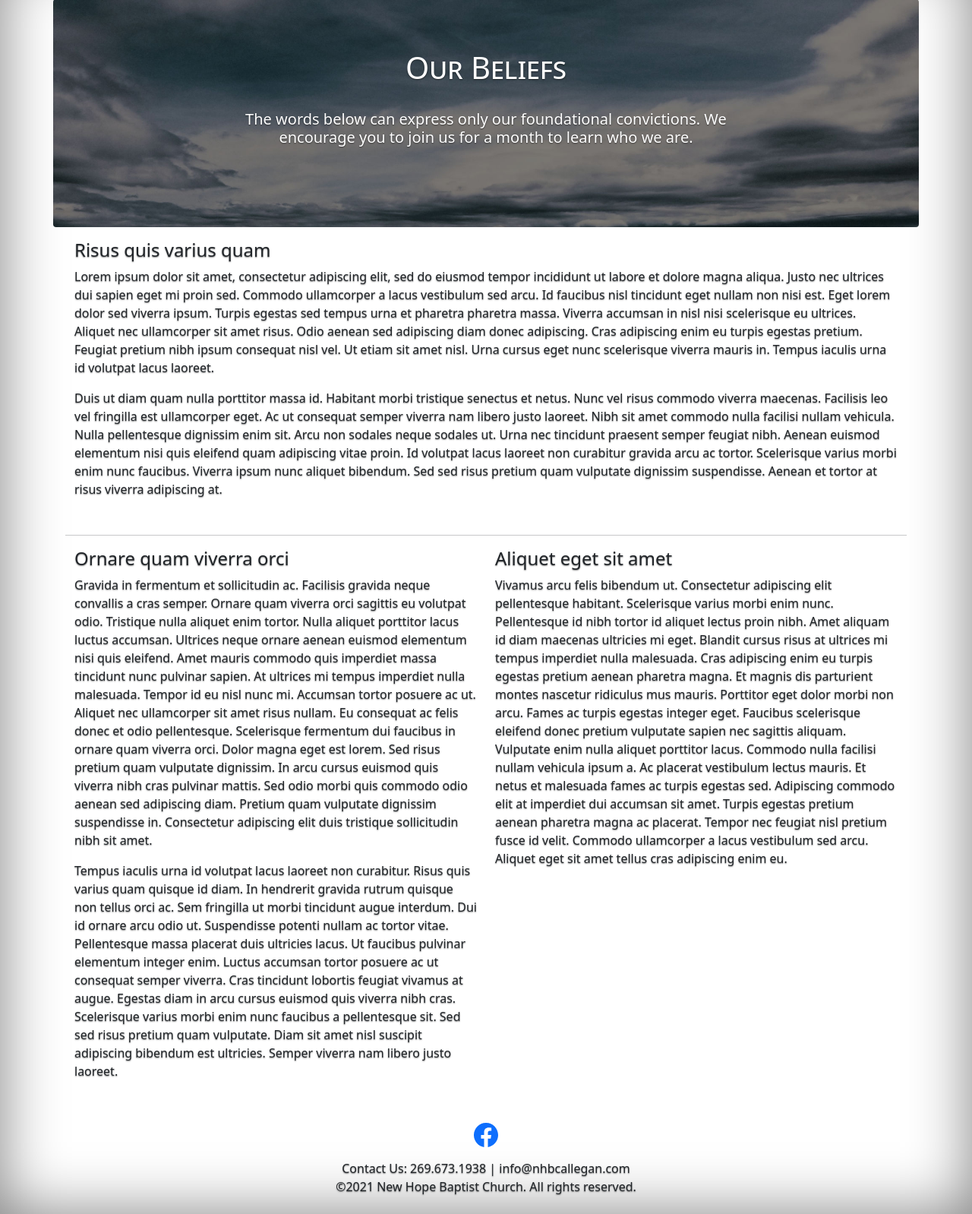
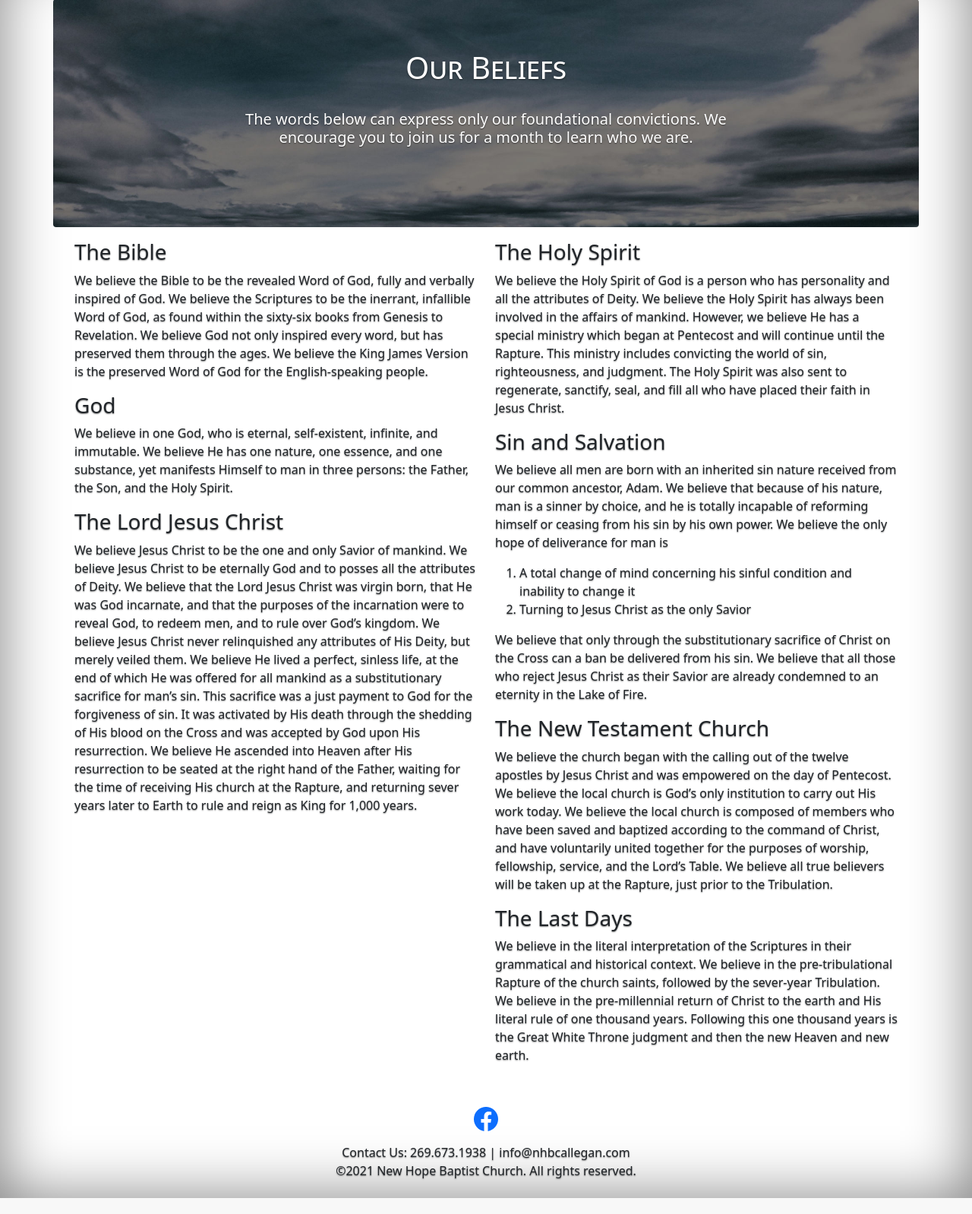
Before and after one commit to youngmcdev/newhope, a Flask app: page /introduction in a window 1280 px wide. Shown: the part 57-1655 px from the top of the page at 76% size. After the commit the page ends 1634 px from the top, so only its background shows below. Run offline with Flask 2, Linux system fonts and the light colour scheme; parts of the project's set-up code (start-up, migrations or seed data) failed here and were passed over; some libraries are stand-ins or nearby versions.

Commit message:
[develop]: Added the text for "our beliefs"

```diff
--- a/app/templates/introduction.html
+++ b/app/templates/introduction.html
@@ -10,65 +10,32 @@
     <div class="col-lg-2"></div>
 </div>
 <div class="row p-3 rounded">
-    <div class="col-12">
-        <h4>Risus quis varius quam</h4>
+    <div class="col-md-6">
+        <h3>The Bible</h3>
         <p>
-        Lorem ipsum dolor sit amet, consectetur adipiscing elit, sed do eiusmod tempor incididunt ut labore et dolore
-        magna aliqua. Justo nec ultrices dui sapien eget mi proin sed. Commodo ullamcorper a lacus vestibulum sed arcu.
-        Id faucibus nisl tincidunt eget nullam non nisi est. Eget lorem dolor sed viverra ipsum. Turpis egestas sed
-        tempus urna et pharetra pharetra massa. Viverra accumsan in nisl nisi scelerisque eu ultrices. Aliquet nec
-        ullamcorper sit amet risus. Odio aenean sed adipiscing diam donec adipiscing. Cras adipiscing enim eu turpis
-        egestas pretium. Feugiat pretium nibh ipsum consequat nisl vel. Ut etiam sit amet nisl. Urna cursus eget nunc
-        scelerisque viverra mauris in. Tempus iaculis urna id volutpat lacus laoreet.
+            We believe the Bible to be the revealed Word of God, fully and verbally inspired of God. We believe the Scriptures to be the inerrant, infallible Word of God, as found within the sixty-six books from Genesis to Revelation. We believe God not only inspired every word, but has preserved them through the ages. We believe the King James Version is the preserved Word of God for the English-speaking people.
         </p>
+        <h3>God</h3>
         <p>
-        Duis ut diam quam nulla porttitor massa id. Habitant morbi tristique senectus et netus. Nunc vel risus commodo
-        viverra maecenas. Facilisis leo vel fringilla est ullamcorper eget. Ac ut consequat semper viverra nam libero
-        justo laoreet. Nibh sit amet commodo nulla facilisi nullam vehicula. Nulla pellentesque dignissim enim sit. Arcu
-        non sodales neque sodales ut. Urna nec tincidunt praesent semper feugiat nibh. Aenean euismod elementum nisi
-        quis eleifend quam adipiscing vitae proin. Id volutpat lacus laoreet non curabitur gravida arcu ac tortor.
-        Scelerisque varius morbi enim nunc faucibus. Viverra ipsum nunc aliquet bibendum. Sed sed risus pretium quam
-        vulputate dignissim suspendisse. Aenean et tortor at risus viverra adipiscing at.
+            We believe in one God, who is eternal, self-existent, infinite, and immutable. We believe He has one nature, one essence, and one substance, yet manifests Himself to man in three persons: the Father, the Son, and the Holy Spirit.
         </p>
-    </div>
-    </div>
-    <div class="row p-3 rounded">
-    <hr />
-    <div class="col-md-6">
-        <h4>Ornare quam viverra orci</h4>
-        <p>
-        Gravida in fermentum et sollicitudin ac. Facilisis gravida neque convallis a cras semper. Ornare quam viverra
-        orci sagittis eu volutpat odio. Tristique nulla aliquet enim tortor. Nulla aliquet porttitor lacus luctus
-        accumsan. Ultrices neque ornare aenean euismod elementum nisi quis eleifend. Amet mauris commodo quis imperdiet
-        massa tincidunt nunc pulvinar sapien. At ultrices mi tempus imperdiet nulla malesuada. Tempor id eu nisl nunc
-        mi. Accumsan tortor posuere ac ut. Aliquet nec ullamcorper sit amet risus nullam. Eu consequat ac felis donec et
-        odio pellentesque. Scelerisque fermentum dui faucibus in ornare quam viverra orci. Dolor magna eget est lorem.
-        Sed risus pretium quam vulputate dignissim. In arcu cursus euismod quis viverra nibh cras pulvinar mattis. Sed
-        odio morbi quis commodo odio aenean sed adipiscing diam. Pretium quam vulputate dignissim suspendisse in.
-        Consectetur adipiscing elit duis tristique sollicitudin nibh sit amet.
-        </p>
-        <p>
-        Tempus iaculis urna id volutpat lacus laoreet non curabitur. Risus quis varius quam quisque id diam. In
-        hendrerit gravida rutrum quisque non tellus orci ac. Sem fringilla ut morbi tincidunt augue interdum. Dui id
-        ornare arcu odio ut. Suspendisse potenti nullam ac tortor vitae. Pellentesque massa placerat duis ultricies
-        lacus. Ut faucibus pulvinar elementum integer enim. Luctus accumsan tortor posuere ac ut consequat semper
-        viverra. Cras tincidunt lobortis feugiat vivamus at augue. Egestas diam in arcu cursus euismod quis viverra nibh
-        cras. Scelerisque varius morbi enim nunc faucibus a pellentesque sit. Sed sed risus pretium quam vulputate. Diam
-        sit amet nisl suscipit adipiscing bibendum est ultricies. Semper viverra nam libero justo laoreet.
-        </p>
+        <h3>The Lord Jesus Christ</h3>
+        <p>We believe Jesus Christ to be the one and only Savior of mankind. We believe Jesus Christ to be eternally God and to posses all the attributes of Deity. We believe that the Lord Jesus Christ was virgin born, that He was God incarnate, and that the purposes of the incarnation were to reveal God, to redeem men, and to rule over God’s kingdom. We believe Jesus Christ never relinquished any attributes of His Deity, but merely veiled them. We believe He lived a perfect, sinless life, at the end of which He was offered for all mankind as a substitutionary sacrifice for man’s sin. This sacrifice was a just payment to God for the forgiveness of sin. It was activated by His death through the shedding of His blood on the Cross and was accepted by God upon His resurrection. We believe He ascended into Heaven after His resurrection to be seated at the right hand of the Father, waiting for the time of receiving His church at the Rapture, and returning sever years later to Earth to rule and reign as King for 1,000 years.</p>
     </div>
     <div class="col-md-6">
-        <h4>Aliquet eget sit amet</h4>
-        Vivamus arcu felis bibendum ut. Consectetur adipiscing elit pellentesque habitant. Scelerisque varius morbi enim
-        nunc. Pellentesque id nibh tortor id aliquet lectus proin nibh. Amet aliquam id diam maecenas ultricies mi eget.
-        Blandit cursus risus at ultrices mi tempus imperdiet nulla malesuada. Cras adipiscing enim eu turpis egestas
-        pretium aenean pharetra magna. Et magnis dis parturient montes nascetur ridiculus mus mauris. Porttitor eget
-        dolor morbi non arcu. Fames ac turpis egestas integer eget. Faucibus scelerisque eleifend donec pretium
-        vulputate sapien nec sagittis aliquam. Vulputate enim nulla aliquet porttitor lacus. Commodo nulla facilisi
-        nullam vehicula ipsum a. Ac placerat vestibulum lectus mauris. Et netus et malesuada fames ac turpis egestas
-        sed. Adipiscing commodo elit at imperdiet dui accumsan sit amet. Turpis egestas pretium aenean pharetra magna ac
-        placerat. Tempor nec feugiat nisl pretium fusce id velit. Commodo ullamcorper a lacus vestibulum sed arcu.
-        Aliquet eget sit amet tellus cras adipiscing enim eu.
+        <h3>The Holy Spirit</h3>
+        <p>We believe the Holy Spirit of God is a person who has personality and all the attributes of Deity. We believe the Holy Spirit has always been involved in the affairs of mankind. However, we believe He has a special ministry which began at Pentecost and will continue until the Rapture. This ministry includes convicting the world of sin, righteousness, and judgment. The Holy Spirit was also sent to regenerate, sanctify, seal, and fill all who have placed their faith in Jesus Christ.</p>
+        <h3>Sin and Salvation</h3>
+        <p>We believe all men are born with an inherited sin nature received from our common ancestor, Adam. We believe that because of his nature, man is a sinner by choice, and he is totally incapable of reforming himself or ceasing from his sin by his own power. We believe the only hope of deliverance for man is </p>
+        <ol>
+            <li>A total change of mind concerning his sinful condition and inability to change it</li>
+            <li>Turning to Jesus Christ as the only Savior </li>
+        </ol>
+        <p>We believe that only through the substitutionary sacrifice of Christ on the Cross can a ban be delivered from his sin. We believe that all those who reject Jesus Christ as their Savior are already condemned to an eternity in the Lake of Fire.</p>
+        <h3>The New Testament Church</h3>
+        <p>We believe the church began with the calling out of the twelve apostles by Jesus Christ and was empowered on the day of Pentecost. We believe the local church is God’s only institution to carry out His work today. We believe the local church is composed of members who have been saved and baptized according to the command of Christ, and have voluntarily united together for the purposes of worship, fellowship, service, and the Lord’s Table. We believe all true believers will be taken up at the Rapture, just prior to the Tribulation.</p>
+        <h3>The Last Days</h3>
+        <p>We believe in the literal interpretation of the Scriptures in their grammatical and historical context. We believe in the pre-tribulational Rapture of the church saints, followed by the sever-year Tribulation. We believe in the pre-millennial return of Christ to the earth and His literal rule of one thousand years. Following this one thousand years is the Great White Throne judgment and then the new Heaven and new earth. </p>
     </div>
 </div>
 {% endblock %}
```
